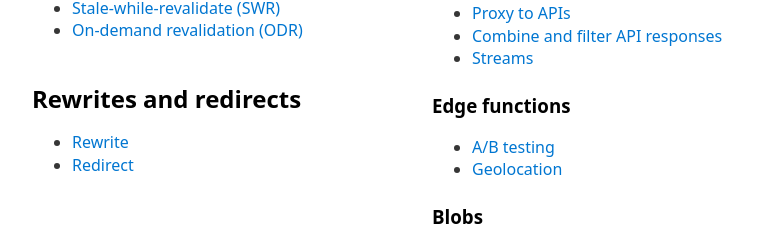
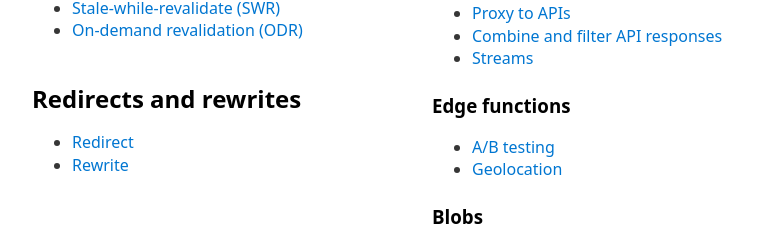
Before and after one commit to netlify/netlify-workshop, a Next.js app: page / in a window 1280 px wide. Shown: the part 227-453 px from the top of the page, without its empty margins (208-974 px from the left). Built offline with nearby package versions, Linux system fonts and the light colour scheme.

Commit message:
Try rewrite with another domain

```diff
--- a/src/pages/index.tsx
+++ b/src/pages/index.tsx
@@ -32,13 +32,13 @@ export default function Index() {
               </Link>
             </li>
           </ul>
-          <h2>Rewrites and redirects</h2>
+          <h2>Redirects and rewrites</h2>
           <ul>
             <li>
-              <Link href="/docs">Rewrite</Link>
+              <Link href="/home">Redirect</Link>
             </li>
             <li>
-              <Link href="/home">Redirect</Link>
+              <Link href="/docs">Rewrite</Link>
             </li>
           </ul>
         </div>
```
Also changed, not shown: 1 other file (tests, documents, lock files or other folders).
